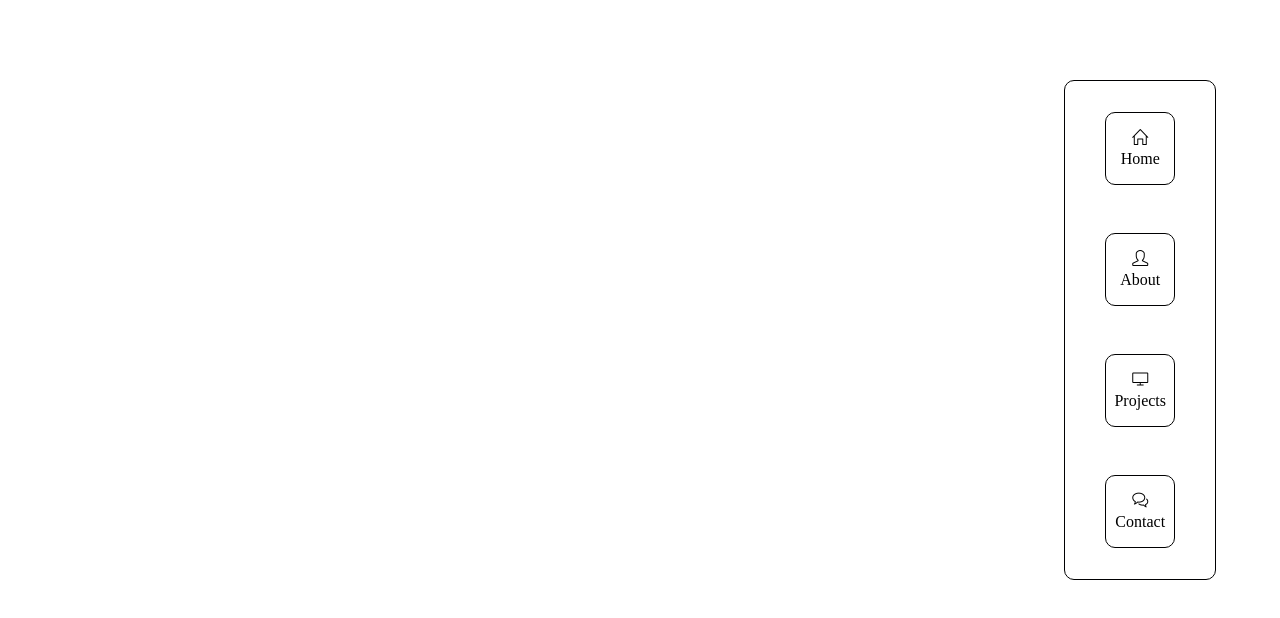
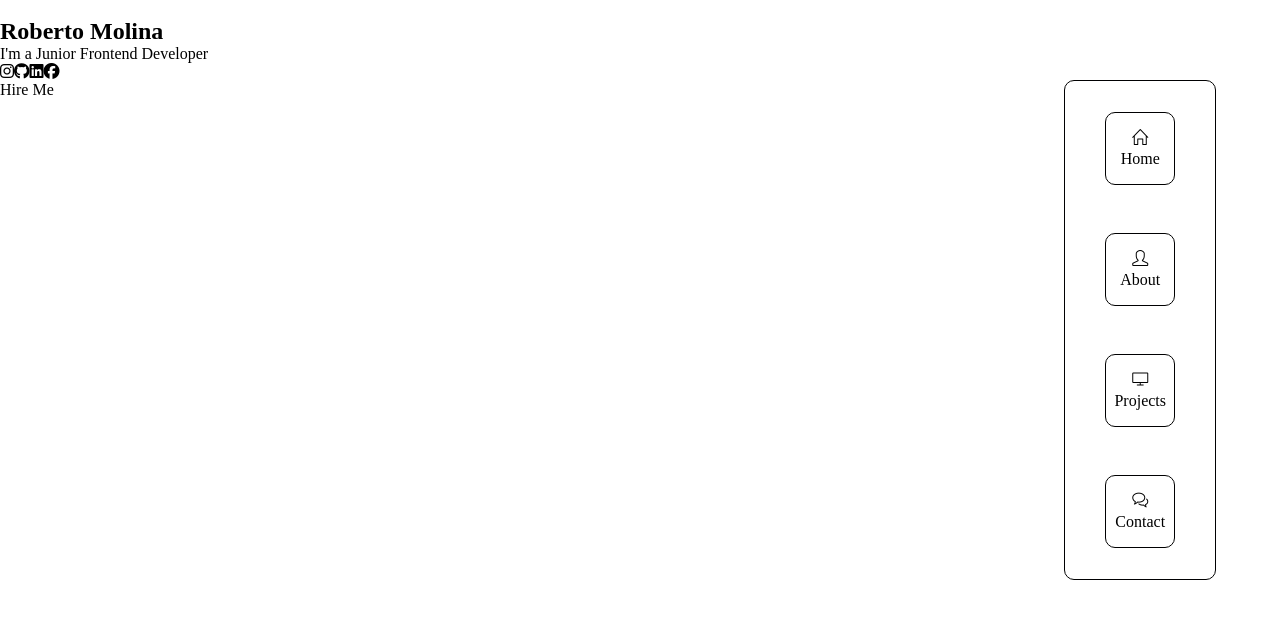
Before and after one commit to MrMolina836/E-Portfolio, a React (Create React App) app in the folder new-e-portfolio/: page / in a window 1280 px wide. Shown: the top 618 px of the page. Built offline with nearby package versions, Linux system fonts and the light colour scheme.

Commit message:
Added layout components for Home page (Next step is adding scroll and organize layout)

```diff
--- a/new-e-portfolio/public/index.html
+++ b/new-e-portfolio/public/index.html
@@ -40,5 +40,9 @@
       To begin the development, run `npm start` or `yarn start`.
       To create a production bundle, use `npm run build` or `yarn build`.
     -->
+    <script
+      src="https://kit.fontawesome.com/e91c3a8ccd.js"
+      crossorigin="anonymous"
+    ></script>
   </body>
 </html>
--- a/new-e-portfolio/src/components/home/Home.jsx
+++ b/new-e-portfolio/src/components/home/Home.jsx
@@ -1,9 +1,22 @@
+import React from "react"
+import Social from "./Social"
 import "./home.css"
 
 
 const Home = () => {
     return(
         <>
+            <section className="home__container" id="home">
+                <div className="home__intro">
+                    <img src="" alt="" className="home__img" />
+                    <div className="home__name">
+                        <h1>Roberto Molina</h1>
+                    </div>
+                    <span className="home__job-title">I'm a Junior Frontend Developer</span>
+                    <Social />
+                    <a href="#contact" className="btn">Hire Me</a>
+                </div>
+            </section>
 
         </>
     )
--- /dev/null
+++ b/new-e-portfolio/src/components/home/Social.jsx
@@ -0,0 +1,27 @@
+import React from "react"
+
+const Social = () => {
+    return(
+        <>
+            <div className="home__social">
+                <a href="" className="home__social-links">
+                    <i className="fa-brands fa-instagram"></i>
+                </a>
+
+                <a href="" className="home__social-links">
+                    <i className="fa-brands fa-github"></i>
+                </a>
+
+                <a href="" className="home__social-links">
+                    <i className="fa-brands fa-linkedin"></i>
+                </a>
+
+                <a href="" className="home__social-links">
+                    <i className="fa-brands fa-facebook"></i>
+                </a>
+            </div>
+        </>
+    )
+}
+
+export default Social
```
